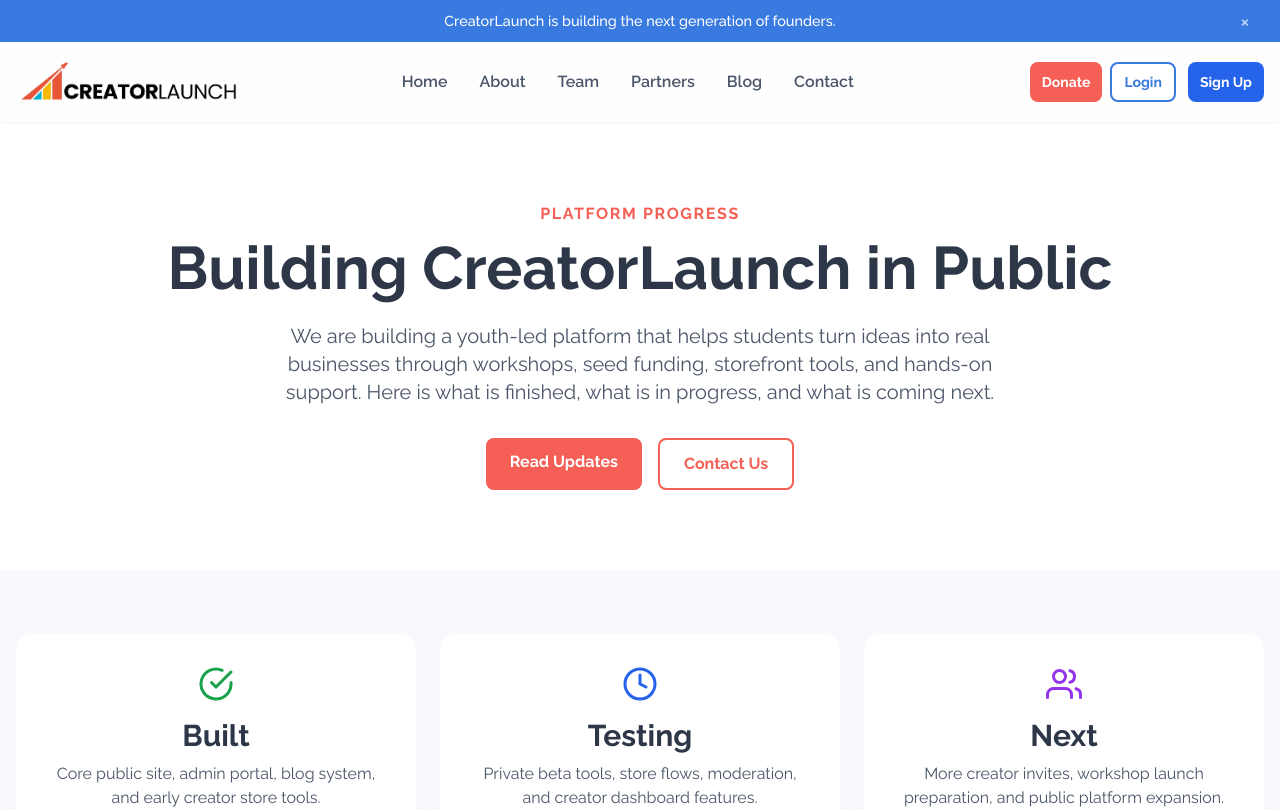
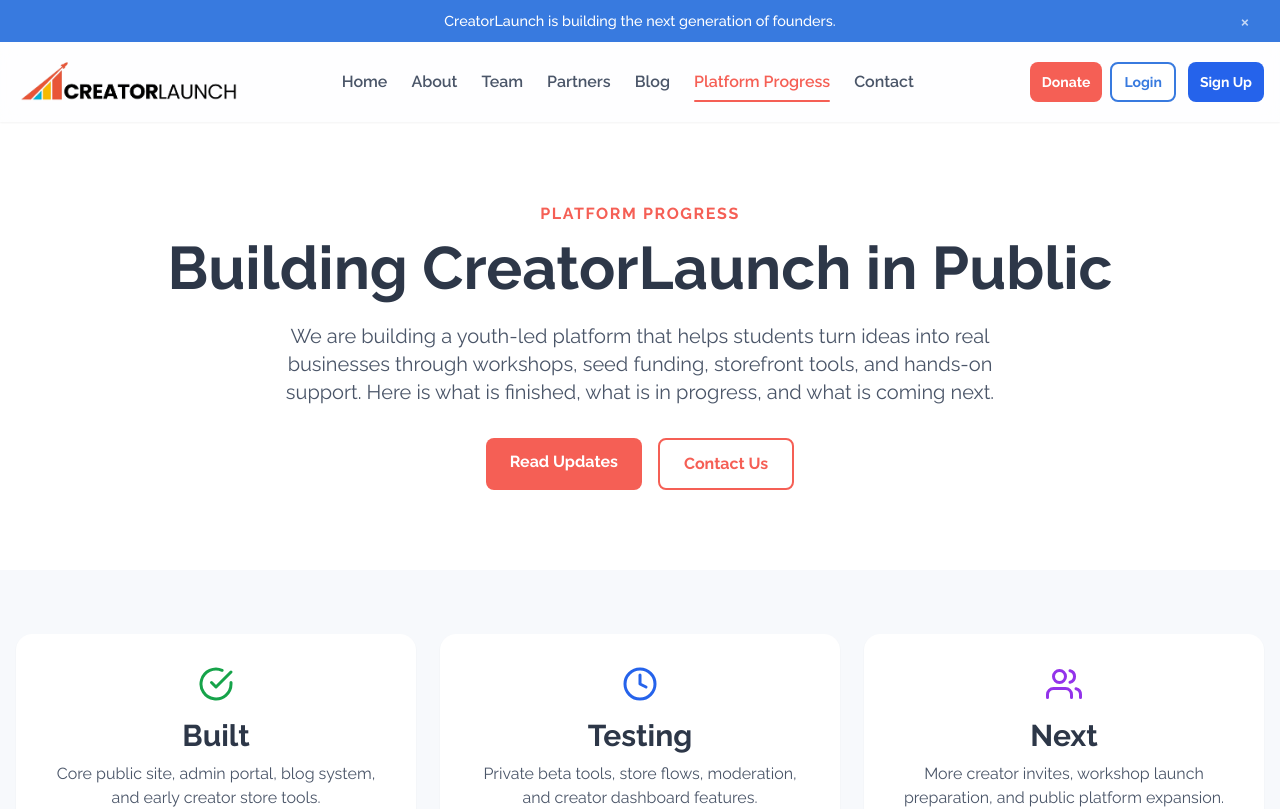
Before and after one commit to AdminYouthCreator/CreatorLaunch, a Next.js app in the folder frontend/: page /progress in a window 1280 px wide. Shown: the top 809 px of the page. Built offline with nearby package versions, Linux system fonts and the light colour scheme.

Commit message:
Refactor Header component for improved clarity

```diff
--- a/frontend/components/common/Header.tsx
+++ b/frontend/components/common/Header.tsx
@@ -18,7 +18,7 @@ interface HeaderProps {
 // ##########################################################
 const Header: React.FC<HeaderProps> = ({
   showAnnouncement = true,
-  announcementText = 'CreatorLaunch is building the next generation of founders.'
+  announcementText = 'CreatorLaunch is building the next generation of founders.',
 }) => {
   const [isAnnouncementVisible, setIsAnnouncementVisible] = useState(showAnnouncement);
   const [isMobileMenuOpen, setIsMobileMenuOpen] = useState(false);
@@ -28,7 +28,16 @@ const Header: React.FC<HeaderProps> = ({
   const { user, logout, loading } = useAuthContext();
   const userMenuRef = useRef<HTMLDivElement>(null);
 
-  // Close dropdown when clicking outside
+  // ################## ----- SYNC ANNOUNCEMENT VISIBILITY ----- ##################
+  // Keeps banner behavior correct if parent props change
+  // ###########################################################################
+  useEffect(() => {
+    setIsAnnouncementVisible(showAnnouncement);
+  }, [showAnnouncement, announcementText]);
+
+  // ################## ----- CLOSE DROPDOWN ON OUTSIDE CLICK ----- ##################
+  // Closes the user dropdown when clicking outside of it
+  // ###########################################################################
   useEffect(() => {
     const handleClickOutside = (event: MouseEvent) => {
       if (userMenuRef.current && !userMenuRef.current.contains(event.target as Node)) {
@@ -45,7 +54,9 @@ const Header: React.FC<HeaderProps> = ({
     };
   }, [showUserMenu]);
 
-  // Handle logout
+  // ################## ----- LOGOUT HANDLER ----- ##################
+  // Logs out current user and returns them to public homepage
+  // ################################################################
   const handleLogout = async () => {
     try {
       setShowUserMenu(false);
@@ -57,7 +68,7 @@ const Header: React.FC<HeaderProps> = ({
   };
 
   // ################## ----- NAVIGATION ITEMS ----- ##################
-  // Main navigation menu items
+  // Main public navigation menu items
   // ################################################################
   const navigation = [
     { name: 'Home', href: '/' },
@@ -65,10 +76,13 @@ const Header: React.FC<HeaderProps> = ({
     { name: 'Team', href: '/about/team' },
     { name: 'Partners', href: '/partners' },
     { name: 'Blog', href: '/blog' },
-    { name: 'Contact', href: '/contact' }
+    { name: 'Platform Progress', href: '/progress' },
+    { name: 'Contact', href: '/contact' },
   ];
 
   // ################## ----- ACTIVE LINK CHECKER ----- ##################
+  // Highlights the current page in the navbar
+  // ###################################################################
   const isActiveLink = (href: string) => {
     if (href === '/' && router.pathname === '/') return true;
     if (href !== '/' && router.pathname.startsWith(href)) return true;
@@ -78,7 +92,7 @@ const Header: React.FC<HeaderProps> = ({
   return (
     <>
       {/* Announcement Banner */}
-      {isAnnouncementVisible && (
+      {isAnnouncementVisible && announcementText && (
         <div className="announcement-banner show">
           <p>{announcementText}</p>
           <button
@@ -105,7 +119,7 @@ const Header: React.FC<HeaderProps> = ({
 
           {/* Centered Navigation */}
           <div className="flex-1 flex justify-center">
-            <div className="hidden md:flex items-center gap-8 font-semibold">
+            <div className="hidden md:flex items-center gap-6 font-semibold">
               {navigation.map((item) => (
                 <Link
                   key={item.name}
@@ -130,7 +144,7 @@ const Header: React.FC<HeaderProps> = ({
                 alignItems: 'center',
                 height: '40px',
                 backgroundColor: 'var(--color-primary)',
-                color: 'white'
+                color: 'white',
               }}
             >
               Donate
@@ -152,19 +166,33 @@ const Header: React.FC<HeaderProps> = ({
                       ? user.name.charAt(0).toUpperCase()
                       : user.email.charAt(0).toUpperCase()}
                   </div>
+
                   <span className="font-medium text-gray-700 hidden sm:block">
                     {user.name || user.email.split('@')[0]}
                   </span>
-                  <svg className="w-4 h-4 text-gray-500" fill="none" stroke="currentColor" viewBox="0 0 24 24">
-                    <path strokeLinecap="round" strokeLinejoin="round" strokeWidth={2} d="M19 9l-7 7-7-7" />
+
+                  <svg
+                    className="w-4 h-4 text-gray-500"
+                    fill="none"
+                    stroke="currentColor"
+                    viewBox="0 0 24 24"
+                  >
+                    <path
+                      strokeLinecap="round"
+                      strokeLinejoin="round"
+                      strokeWidth={2}
+                      d="M19 9l-7 7-7-7"
+                    />
                   </svg>
                 </button>
 
-                {/* User dropdown menu */}
+                {/* User Dropdown Menu */}
                 {showUserMenu && (
                   <div className="absolute right-0 mt-2 w-48 bg-white rounded-lg shadow-lg border border-gray-200 z-50">
                     <div className="px-4 py-3 border-b border-gray-200">
-                      <p className="text-sm font-medium text-gray-700">{user.name || 'User'}</p>
+                      <p className="text-sm font-medium text-gray-700">
+                        {user.name || 'User'}
+                      </p>
                       <p className="text-sm text-gray-500">{user.email}</p>
                     </div>
 
@@ -222,7 +250,7 @@ const Header: React.FC<HeaderProps> = ({
                     height: '40px',
                     border: '2px solid var(--color-accent)',
                     color: 'var(--color-accent)',
-                    backgroundColor: 'white'
+                    backgroundColor: 'white',
                   }}
                 >
                   Login
@@ -231,7 +259,11 @@ const Header: React.FC<HeaderProps> = ({
                 <Link
                   href="/auth/register"
                   className="px-3 py-2 rounded-lg bg-blue-600 text-white hover:bg-blue-700 font-bold text-sm transition-colors whitespace-nowrap"
-                  style={{ display: 'flex', alignItems: 'center', height: '40px' }}
+                  style={{
+                    display: 'flex',
+                    alignItems: 'center',
+                    height: '40px',
+                  }}
                 >
                   Sign Up
                 </Link>
@@ -307,7 +339,9 @@ const Header: React.FC<HeaderProps> = ({
                 ) : user ? (
                   <div className="flex flex-col space-y-3">
                     <div className="px-5 py-3 bg-gray-50 rounded-lg">
-                      <p className="font-medium text-gray-700">{user.name || 'User'}</p>
+                      <p className="font-medium text-gray-700">
+                        {user.name || 'User'}
+                      </p>
                       <p className="text-sm text-gray-500">{user.email}</p>
                     </div>
 
```
